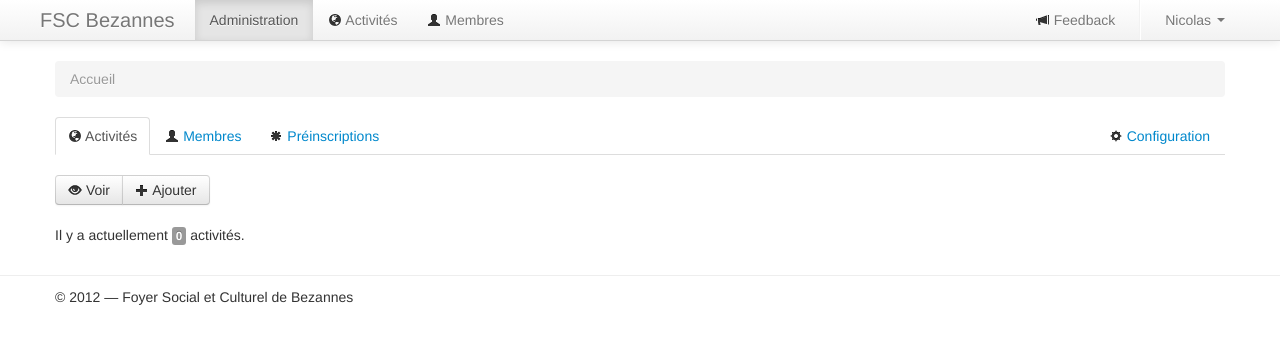
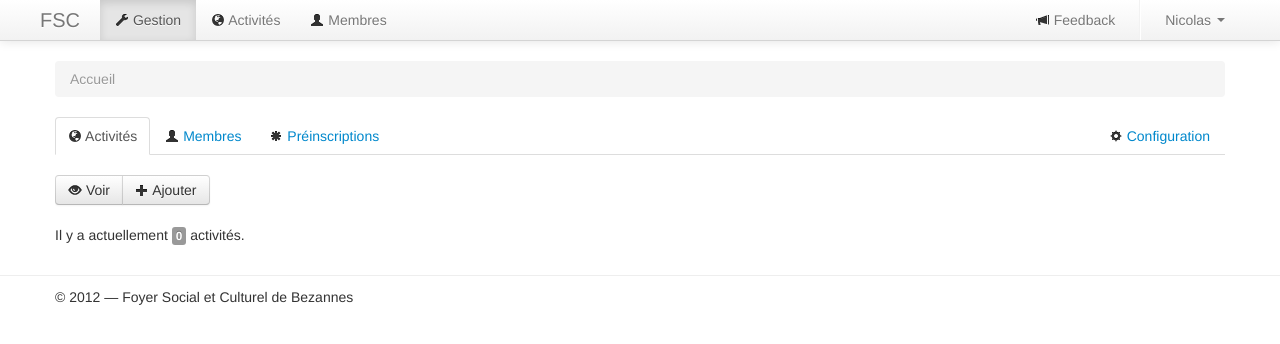
Before and after one commit to Devenet/FSC-Bezannes, a PHP site: page /admin/index.php in a window 1280 px wide. Shown: the top 344 px of the page. Run offline with PHP 8.4, Linux system fonts and the light colour scheme; the visitor is signed in with stand-in values (Sample User, id 1); data that the repository does not hold is empty; some libraries are stand-ins or nearby versions.

Commit message:
change favicon, rename title

```diff
--- a/admin/index.php
+++ b/admin/index.php
@@ -21,7 +21,7 @@
 
 // Menu navigation
 $mainMenu = new Menu();
-	$mainMenu->addLink('Administration', '/');
+	$mainMenu->addLink('Gestion', '/', 'wrench');
 	$mainMenu->addLink('Activités', '/?page=activities', 'globe');
 	$mainMenu->addLink('Membres', '/?page=members', 'user');
 // Menu secondaire droite
@@ -42,10 +42,11 @@
 <html lang="fr">
 	<head>
 		<meta charset="UTF-8">
-		<title><?php echo ($page->url() != '/') ? $page->admin_title() .'&ndash; ' : null; ?>Administration &ndash; FSC Bezannes</title>
+		<title><?php echo ($page->url() != '/') ? $page->admin_title() .'&ndash; ' : null; ?>Gestion &ndash; FSC Bezannes</title>
 		<meta name="author" content="FSC Bezannes" />
 		<meta name="robots" content="NOINDEX, NOFOLLOW, NOARCHIVE" />
-		<link rel="shortcut icon" type="image/x-icon" href="/favicon.ico" />
+    <!--<link rel="shortcut icon" type="image/x-icon" href="/favicon.ico" />-->
+    <link rel="icon" type="image/png" href="/favicon.png" />
 		<!--[if lt IE 9]><script src="//html5shiv.googlecode.com/svn/trunk/html5.js"></script><![endif]-->
 		<link href="//fsc.localhost.local/css/bootstrap.min.css" rel="stylesheet" media="screen" />
 		<style>
@@ -69,7 +70,7 @@
 		<div class="navbar navbar-static-top">
 			<div class="navbar-inner">
 				<div class="container-fluid">
-				<a class="brand" href="<?php echo _FSC_; ?>">FSC Bezannes</a>
+				<a class="brand" href="<?php echo _FSC_; ?>">FSC</a>
 				<?php echo $mainMenu->display($page->url(), false); ?>
 				<!-- user -->
 				<ul class="nav pull-right">
@@ -89,7 +90,6 @@
 		<!-- /menu -->
 
 		<header class="container">
-			<!--<h1><a href="/">Foyer Social et Culturel de Bezannes</a></h1>-->
 			<?php echo $page->breadcrumb(); ?>
 		</header>
 
```
Also changed, not shown: admin/favicon.ico (deleted), admin/favicon.png (added).
